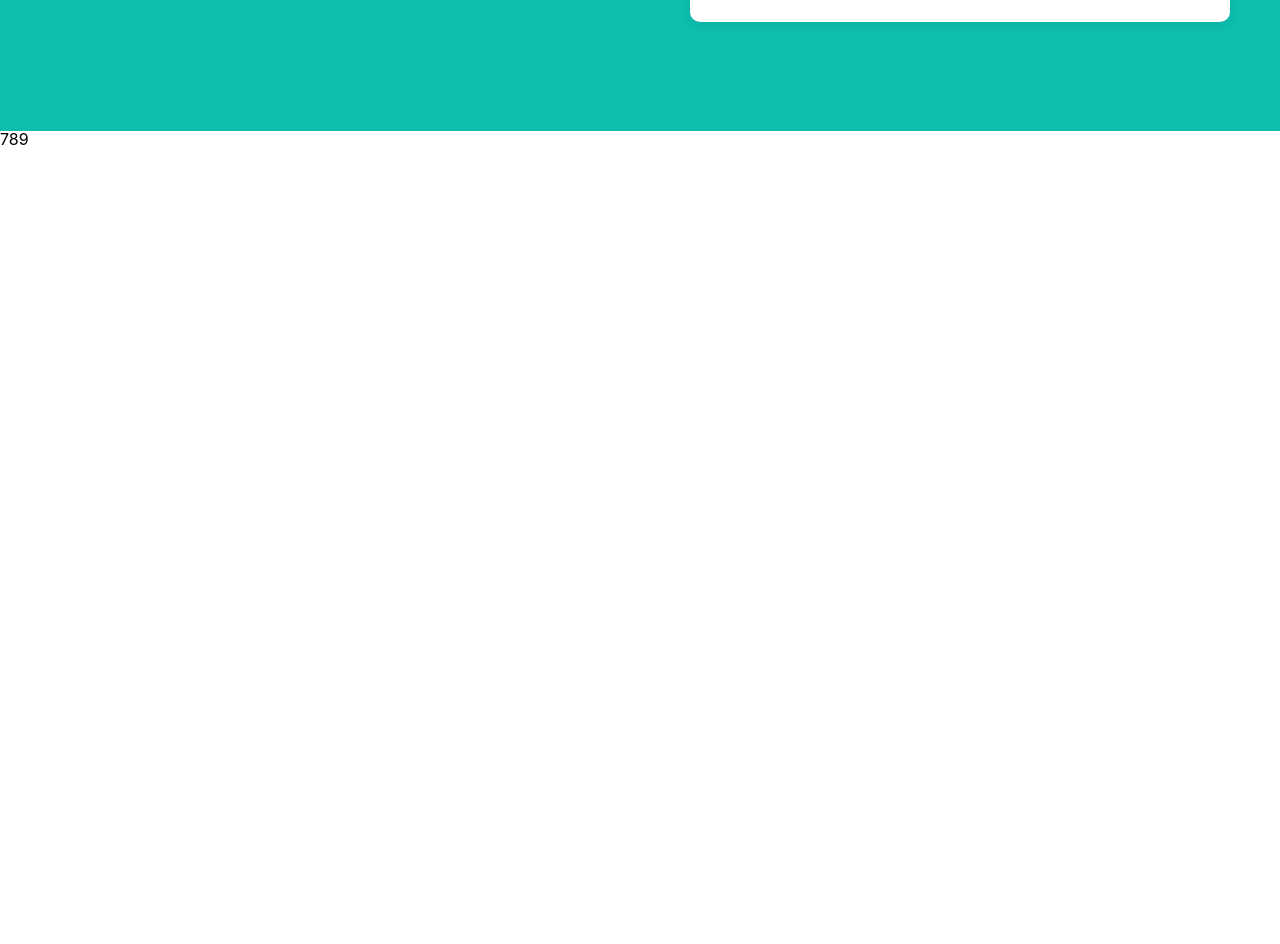
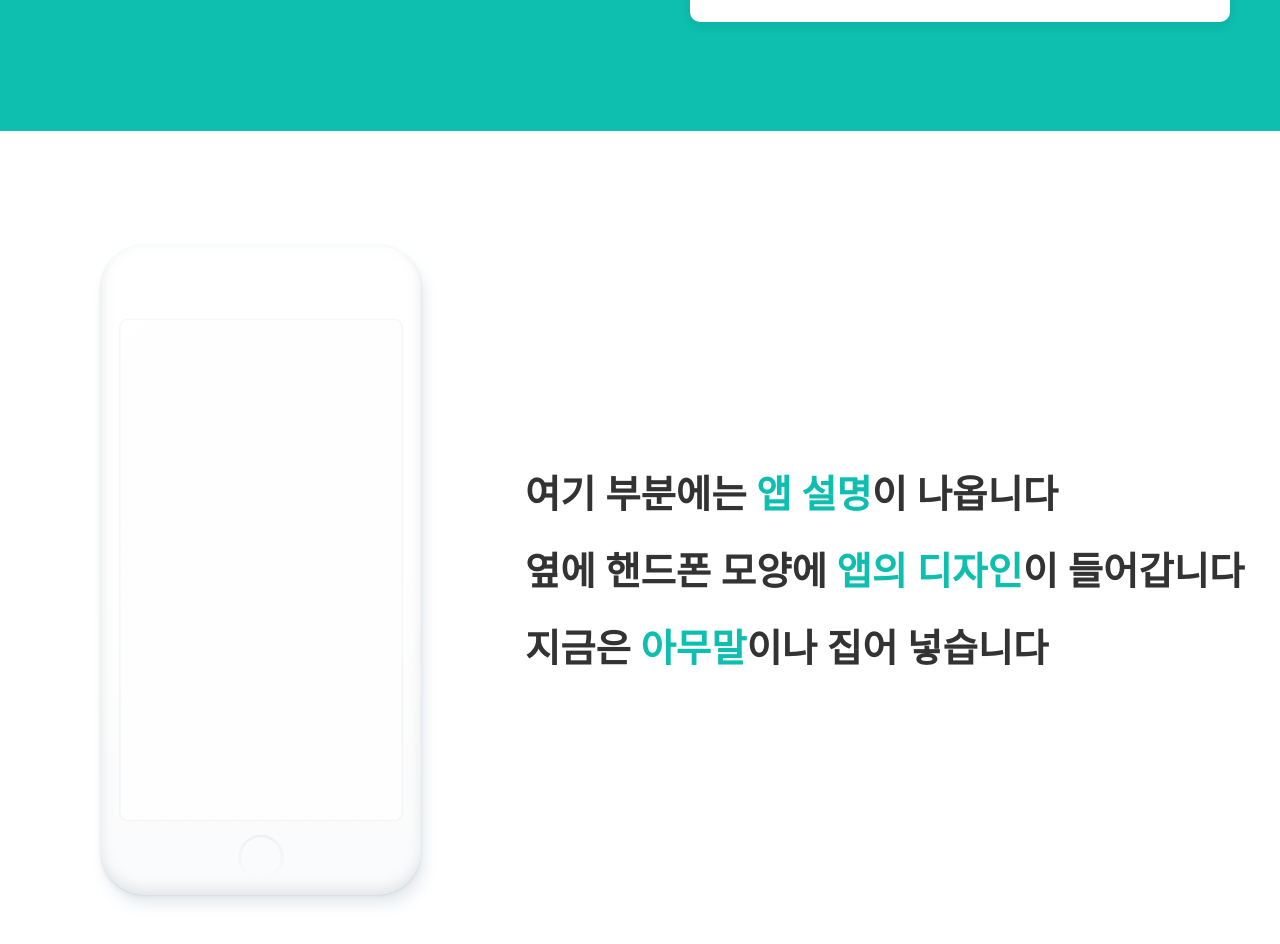
Before and after one commit to PaceMakerDev/Pace_Maker_Web, a Next.js app: page / in a window 1280 px wide. Shown: the part 760-1704 px from the top of the page. Before the commit the page ends 909 px from the top, so only its background shows below. Built offline with nearby package versions, Linux system fonts and the light colour scheme.

Commit message:
Add AppDescription organism to component

```diff
--- /dev/null
+++ b/src/components/organisms/AppDescription/AppDescription.styled.ts
@@ -0,0 +1,26 @@
+import styled from 'styled-components';
+
+export const StyledAppDescription = styled.div`
+  padding: 0 1rem;
+  padding-top: 4rem;
+  display: flex;
+  justify-content: space-around;
+  align-items: center;
+
+  .image-wrapper img {
+    width: 450px;
+  }
+
+  .description {
+    p {
+      line-height: 2;
+      font-weight: 600;
+      font-size: 2.4rem;
+      color: #333;
+    }
+
+    span {
+      color: #0ebeaf;
+    }
+  }
+`;
--- /dev/null
+++ b/src/components/organisms/AppDescription/AppDescription.tsx
@@ -0,0 +1,20 @@
+import { StyledAppDescription } from './AppDescription.styled';
+
+const AppDescription: React.FC = () => {
+  return (
+    <StyledAppDescription>
+      <div className="image-wrapper">
+        <img src="/images/iphone2.png" alt="phone" />
+      </div>
+      <div className="description">
+        <p>
+          여기 부분에는 <span>앱 설명</span>이 나옵니다 <br />
+          옆에 핸드폰 모양에 <span>앱의 디자인</span>이 들어갑니다 <br />
+          지금은 <span>아무말</span>이나 집어 넣습니다
+        </p>
+      </div>
+    </StyledAppDescription>
+  );
+};
+
+export default AppDescription;
--- a/src/pages/index.tsx
+++ b/src/pages/index.tsx
@@ -2,13 +2,12 @@ import IndexTemplate from 'templates/IndexTemplate/IndexTemplate';
 import HeaderLayout from 'Layouts/HeaderLayout/HeaderLayout';
 import LoginBox from 'components/organisms/LoginBox/LoginBox';
 import AppDownloadBanner from 'components/organisms/AppDownloadBanner/AppDownloadBanner';
-
-const descriptionJSX = <div>789</div>;
+import AppDescription from 'components/organisms/AppDescription/AppDescription';
 
 const Index: React.FC = () => {
   return (
     <HeaderLayout>
-      <IndexTemplate app={<AppDownloadBanner />} login={<LoginBox />} description={descriptionJSX} />
+      <IndexTemplate app={<AppDownloadBanner />} login={<LoginBox />} description={<AppDescription />} />
     </HeaderLayout>
   );
 };
```
Also changed, not shown: public/images/iphone.png (added), public/images/iphone2.png (added).
